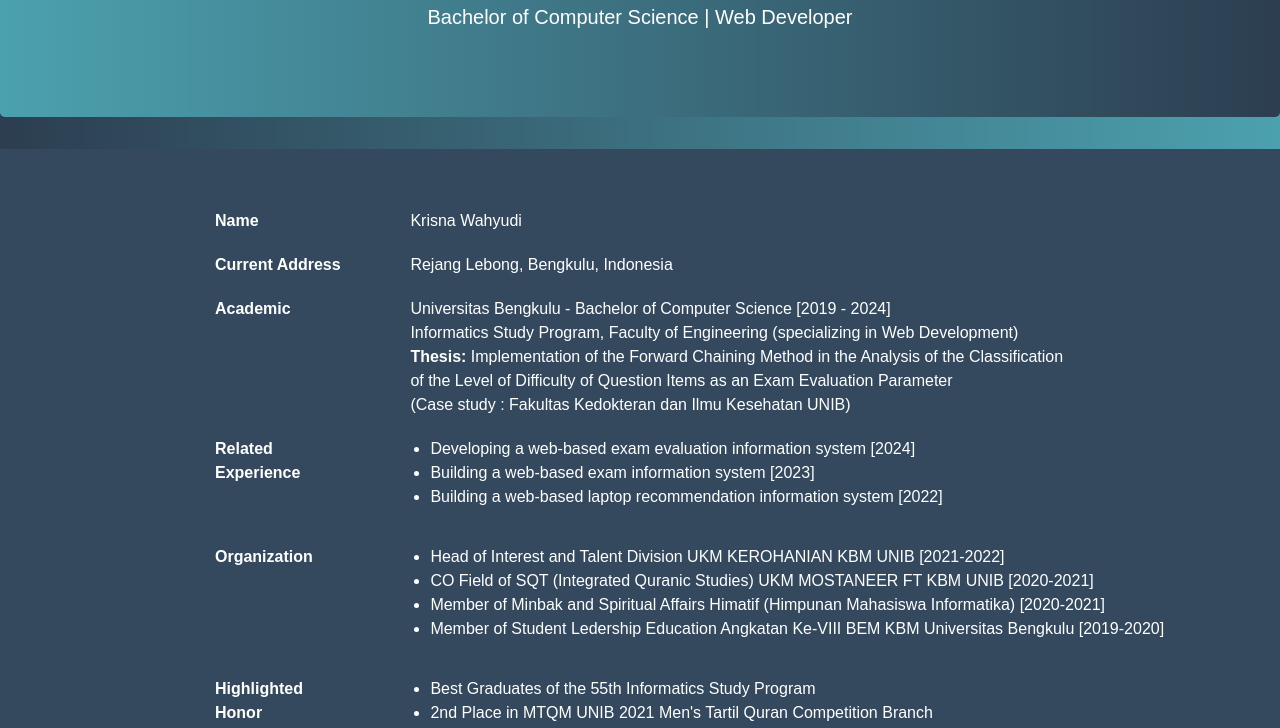
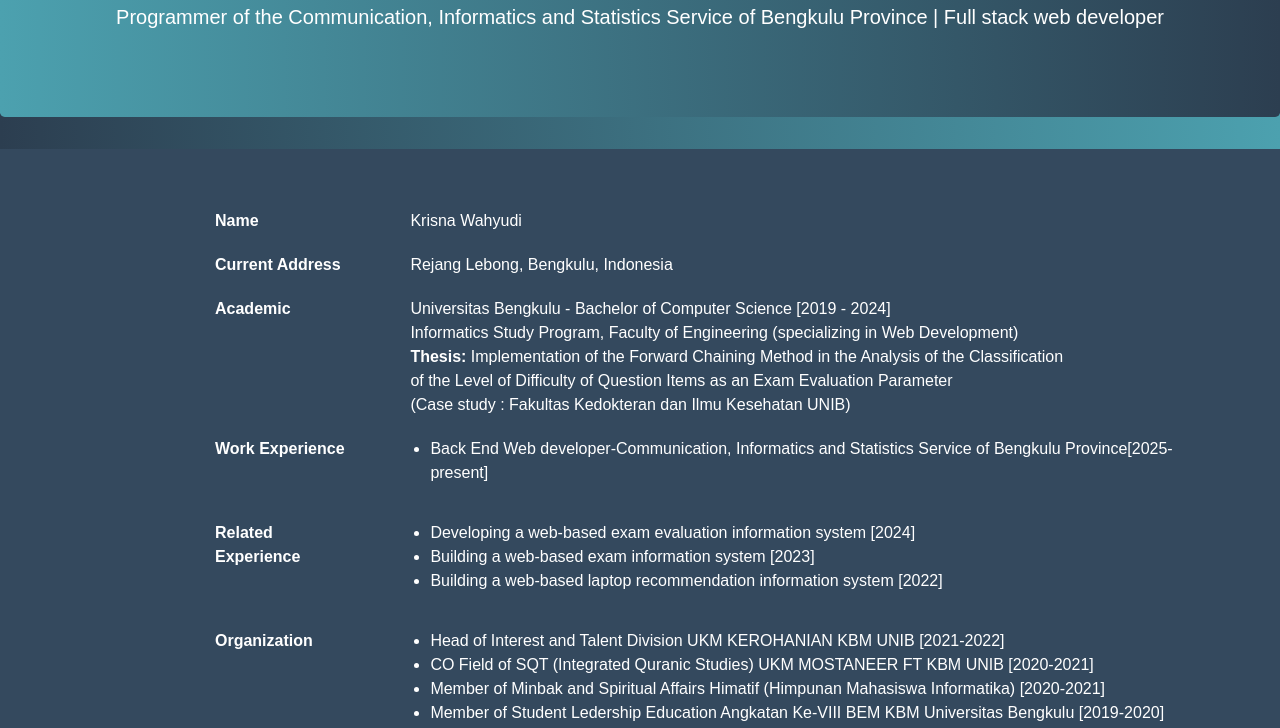
Before and after one commit to Kwahyu09/Kwahyu09.github.io, a plain HTML site: page index.html in a window 1280 px wide. Shown: the part 356-1084 px from the top of the page. Drawn offline with nearby package versions, Linux system fonts and the light colour scheme.

Commit message:
mengubah tampilan index menambahkan pekerjaan

```diff
--- a/index.html
+++ b/index.html
@@ -65,7 +65,7 @@
     <div class="jumbotron" id="home">
       <img src="img/krisna-w.png" class="rounded-circle img-thumbnail" />
       <h1 class="display-4">Krisna Wahyudi</h1>
-      <h3 class="lead">Bachelor of Computer Science | Web Developer</h3>
+      <h3 class="lead">Programmer of the Communication, Informatics and Statistics Service of Bengkulu Province | Full stack web developer</h3>
     </div>
 
     <section class="about" id="biodata">
@@ -87,6 +87,14 @@
                   <strong>Thesis:</strong> Implementation of the Forward Chaining Method in the Analysis of the Classification </br>
                   of the Level of Difficulty of Question Items as an Exam Evaluation Parameter</br>
                   (Case study : Fakultas Kedokteran dan Ilmu Kesehatan UNIB)
+                </td>
+              </tr>
+              <tr>
+                <td class="label-td"><strong>Work Experience</strong></td>
+                <td class="value-tdx">
+                  <ul>
+                    <li>Back End Web developer-Communication, Informatics and Statistics Service of Bengkulu Province[2025-present]</li>
+                  </ul>
                 </td>
               </tr>
               <tr>
```
